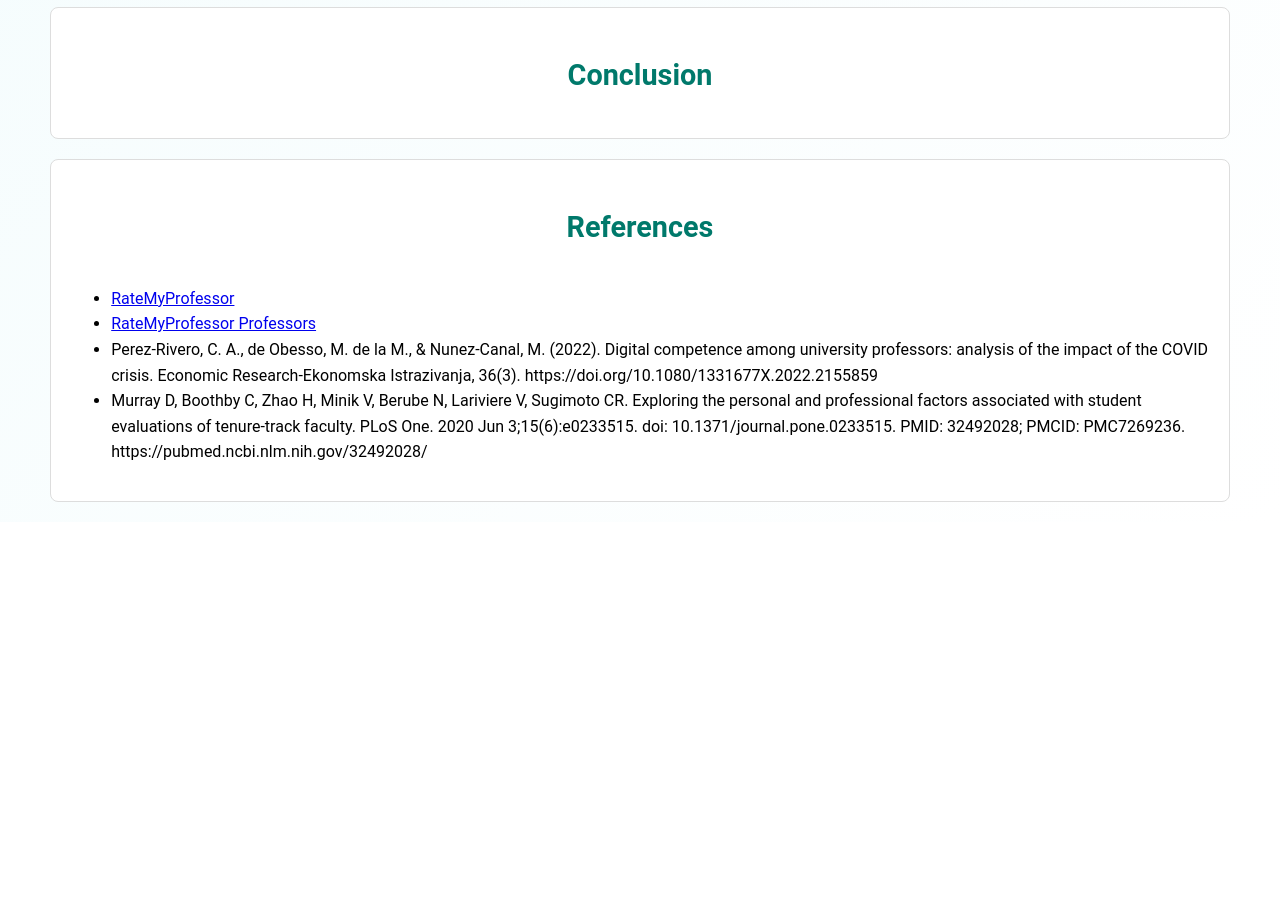
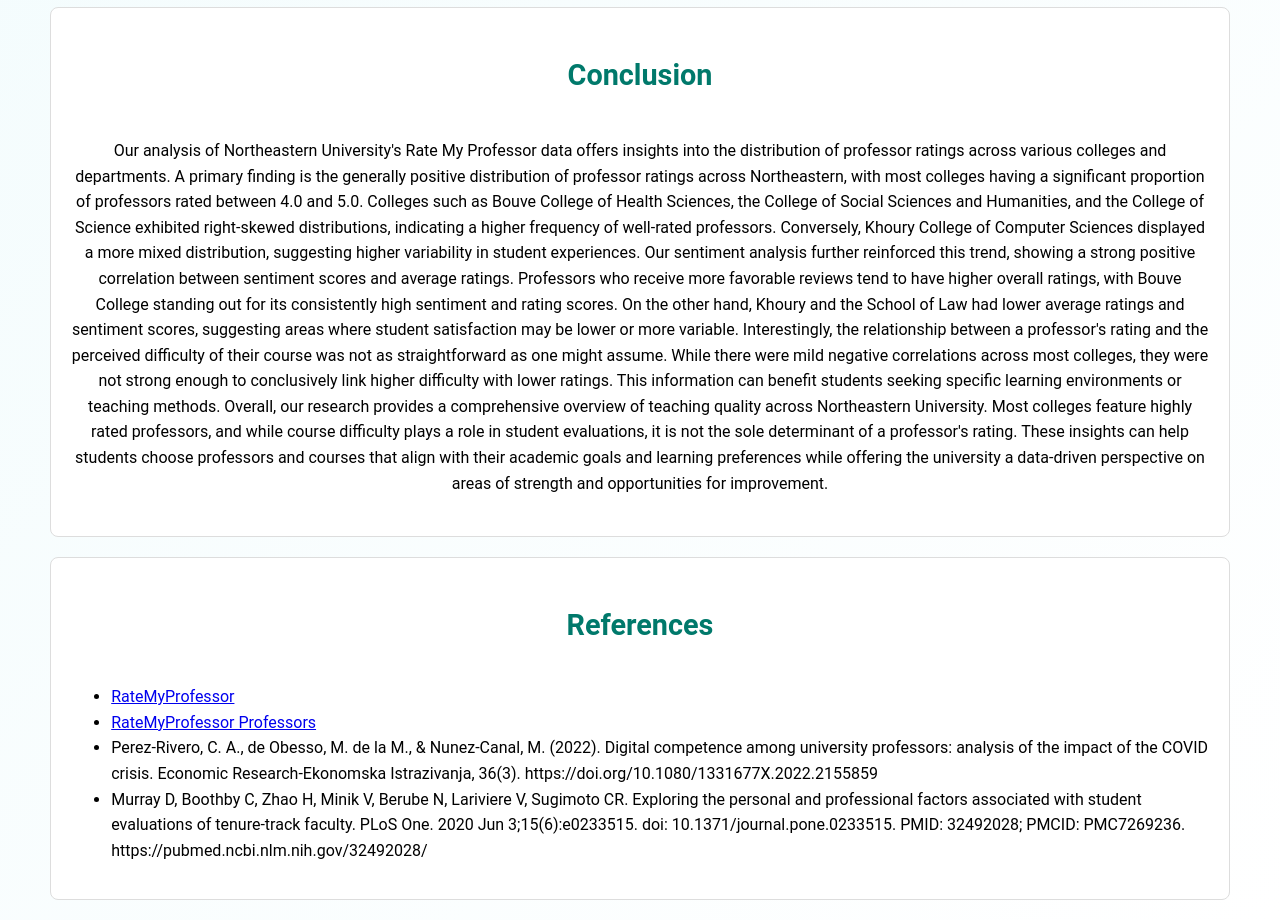
Before and after one commit to patela22/DS4200-final, a plain HTML site: page index.html in a window 1280 px wide. Shown: the part 4140-5060 px from the top of the page. Before the commit the page ends 4662 px from the top, so only its background shows below. Drawn offline with nearby package versions, Linux system fonts and the light colour scheme; no server answers; a script that the page names is missing.

Commit message:
Pushed Conclusions

```diff
--- a/index.html
+++ b/index.html
@@ -185,7 +185,39 @@
 
     <div class="chart-container">
       <h2>Conclusion</h2>
-
+      <p>
+        Our analysis of Northeastern University's Rate My Professor data offers
+        insights into the distribution of professor ratings across various
+        colleges and departments. A primary finding is the generally positive
+        distribution of professor ratings across Northeastern, with most
+        colleges having a significant proportion of professors rated between 4.0
+        and 5.0. Colleges such as Bouve College of Health Sciences, the College
+        of Social Sciences and Humanities, and the College of Science exhibited
+        right-skewed distributions, indicating a higher frequency of well-rated
+        professors. Conversely, Khoury College of Computer Sciences displayed a
+        more mixed distribution, suggesting higher variability in student
+        experiences. Our sentiment analysis further reinforced this trend,
+        showing a strong positive correlation between sentiment scores and
+        average ratings. Professors who receive more favorable reviews tend to
+        have higher overall ratings, with Bouve College standing out for its
+        consistently high sentiment and rating scores. On the other hand, Khoury
+        and the School of Law had lower average ratings and sentiment scores,
+        suggesting areas where student satisfaction may be lower or more
+        variable. Interestingly, the relationship between a professor's rating
+        and the perceived difficulty of their course was not as straightforward
+        as one might assume. While there were mild negative correlations across
+        most colleges, they were not strong enough to conclusively link higher
+        difficulty with lower ratings. This information can benefit students
+        seeking specific learning environments or teaching methods. Overall, our
+        research provides a comprehensive overview of teaching quality across
+        Northeastern University. Most colleges feature highly rated professors,
+        and while course difficulty plays a role in student evaluations, it is
+        not the sole determinant of a professor's rating. These insights can
+        help students choose professors and courses that align with their
+        academic goals and learning preferences while offering the university a
+        data-driven perspective on areas of strength and opportunities for
+        improvement.
+      </p>
     </div>
 
     <div class="chart-container">
```
